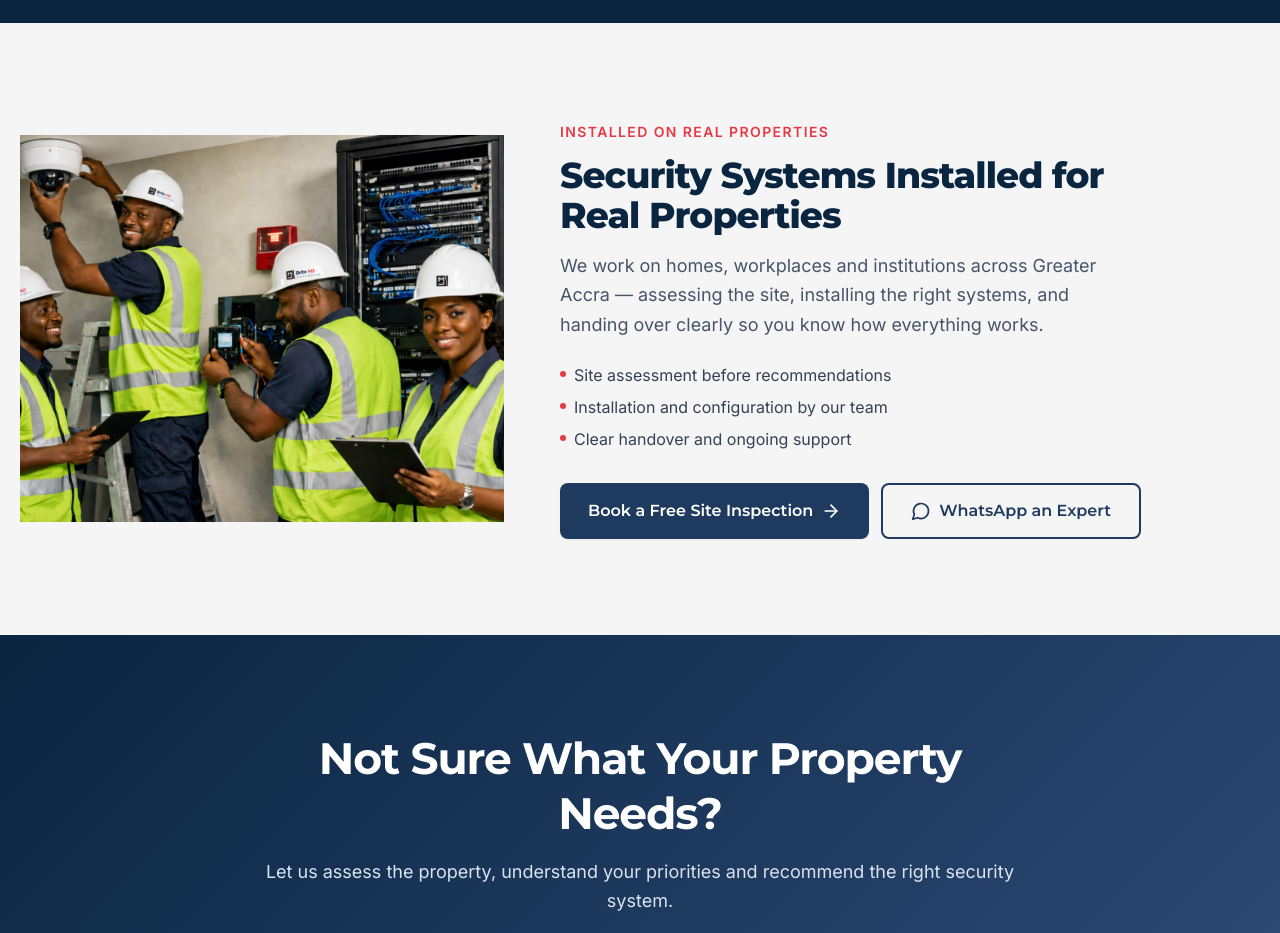
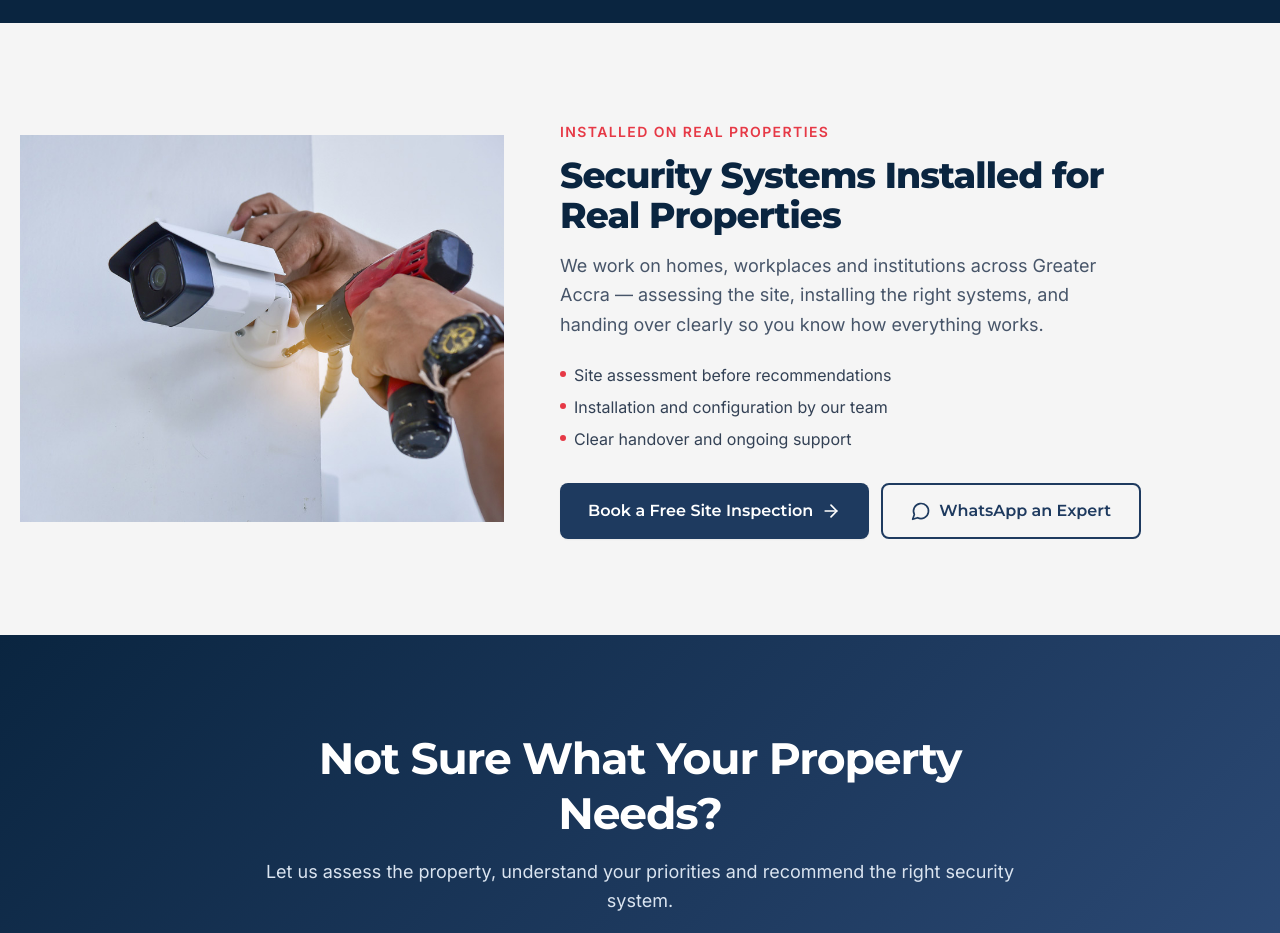
Before and after one commit to innocent-yeboah/BriteMJTech, a Next.js app: page / in a window 1280 px wide. Shown: the part 5460-6393 px from the top of the page. Built offline with nearby package versions, Linux system fonts and the light colour scheme; no server answers.

Commit message:
Use a verified local installation photo in trust proof

```diff
--- a/src/components/sections/trust-proof.tsx
+++ b/src/components/sections/trust-proof.tsx
@@ -6,8 +6,8 @@ import { WhatsAppCtaButton } from "@/components/analytics/tracked-ctas";
 import { ScrollReveal } from "@/components/effects/scroll-reveal";
 
 /**
- * Restrained credibility section.
- * Named testimonials and project case studies are withheld until owner-verified.
+ * Credibility section built around real installation evidence.
+ * Named testimonials and project case studies remain withheld until owner-verified.
  */
 export function TrustProof() {
   return (
@@ -17,8 +17,8 @@ export function TrustProof() {
           <ScrollReveal className="relative lg:col-span-5">
             <div className="relative aspect-[4/3] overflow-hidden sm:aspect-[5/4]">
               <Image
-                src="/images/hero/team-install.jpg"
-                alt="Brite MJ Technologies technicians installing security equipment on site"
+                src="/images/cctv/install-1.png"
+                alt="Brite MJ Technologies technician installing a CCTV camera on site"
                 fill
                 sizes="(max-width: 1024px) 100vw, 40vw"
                 className="object-cover object-center"
```
